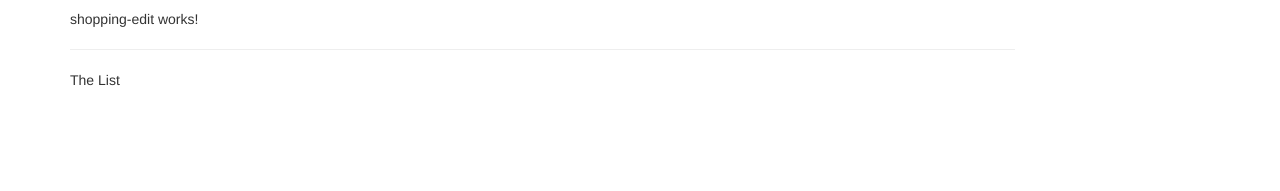
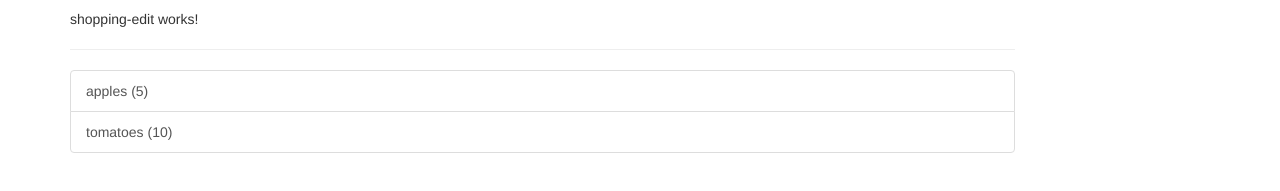
Before and after one commit to MeeceGH/recipe-app, an Angular app: page / in a window 1280 px wide. Shown: the part 269-460 px from the top of the page. Built offline with nearby package versions, Linux system fonts and the light colour scheme.

Commit message:
Added ingredient model
Added shopping list component layout

```diff
--- /dev/null
+++ b/src/app/shared/ingredient.model.ts
@@ -0,0 +1,3 @@
+export class Ingredient {
+    constructor(public name: string, public amount: number) {}
+}
--- a/src/app/shopping-list/shopping-list.component.html
+++ b/src/app/shopping-list/shopping-list.component.html
@@ -2,6 +2,10 @@
     <div class="col-xs-10">
         <app-shopping-edit></app-shopping-edit>
         <hr>
-        <p>The List</p>
+        <ul class="list-group">
+            <a class="list-group-item" style="cursor: pointer" *ngFor="let ingredient of ingredients">
+                {{ ingredient.name }} ({{ ingredient.amount }})
+            </a>
+        </ul>
     </div>
 </div>
--- a/src/app/shopping-list/shopping-list.component.ts
+++ b/src/app/shopping-list/shopping-list.component.ts
@@ -1,4 +1,5 @@
 import { Component, OnInit } from '@angular/core';
+import { Ingredient } from '../shared/ingredient.model';
 
 @Component({
   selector: 'app-shopping-list',
@@ -7,6 +8,11 @@ import { Component, OnInit } from '@angular/core';
 })
 export class ShoppingListComponent implements OnInit {
 
+  ingredients: Ingredient[] = [
+    new Ingredient('apples', 5),
+    new Ingredient('tomatoes', 10)
+  ];
+
   constructor() { }
 
   ngOnInit(): void {
```
